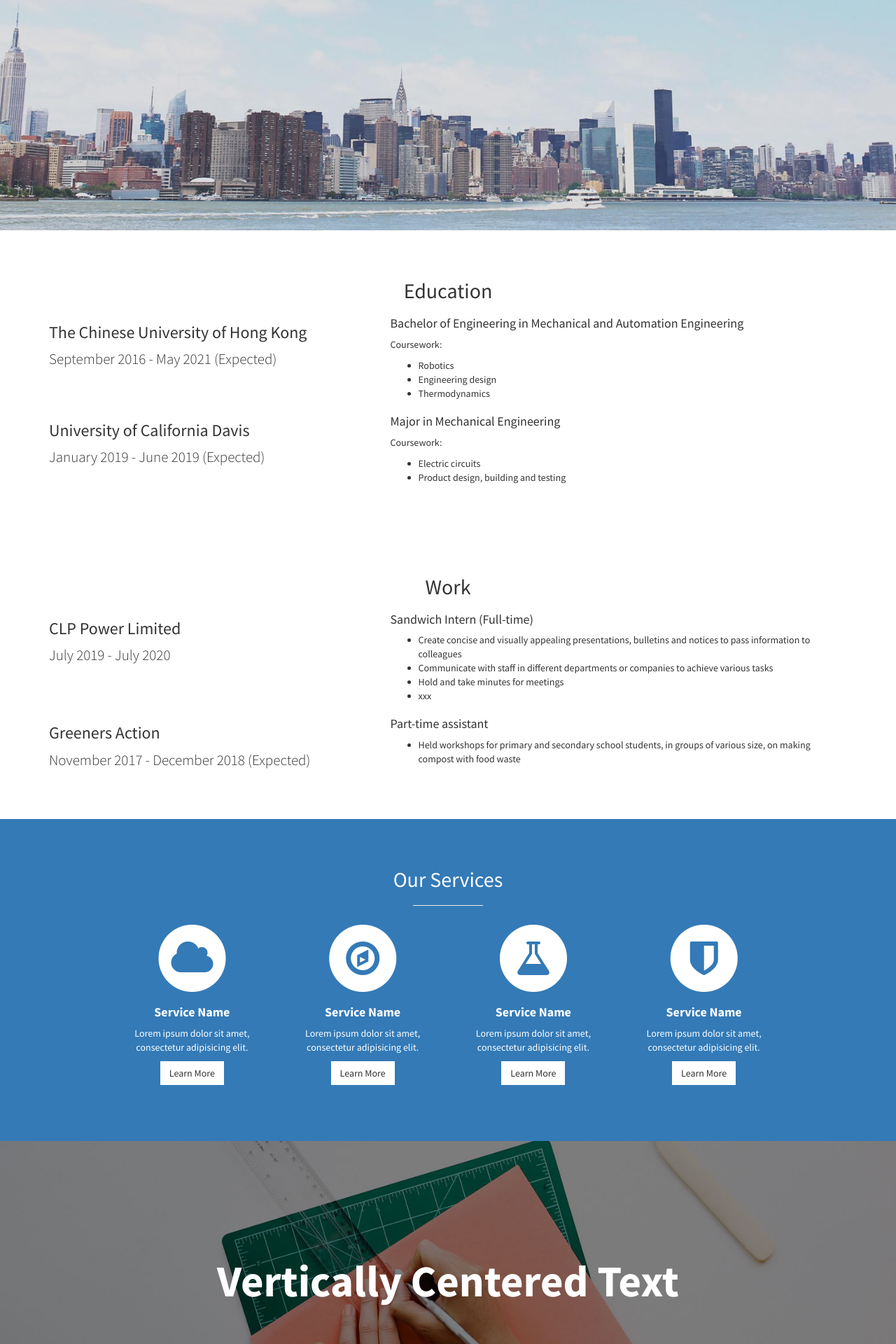
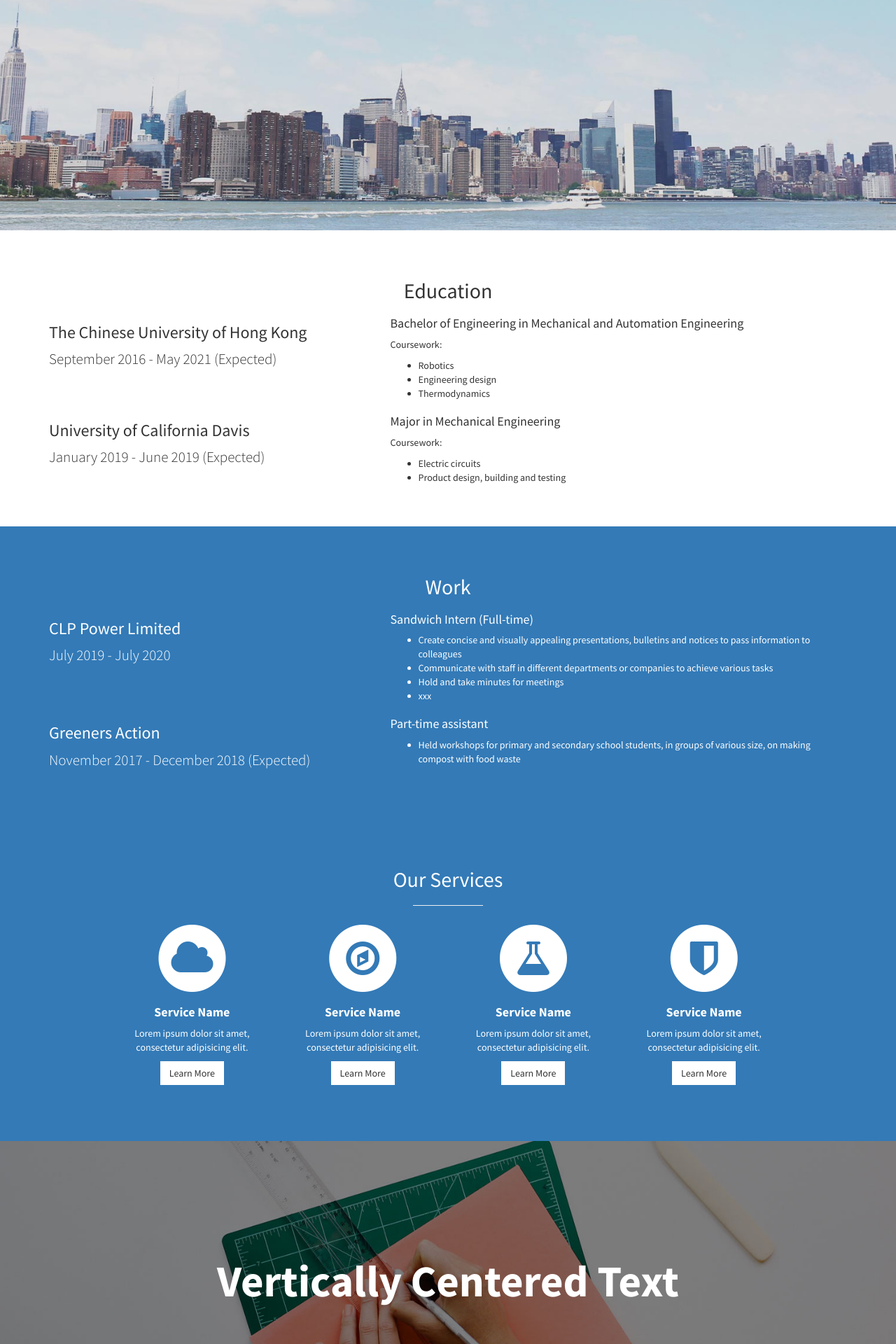
Before and after one commit to leelacceber/stylish-portfolio-jekyll-master, a Jekyll site: the page built from index.html, in a window 1280 px wide. Shown: the part 571-2491 px from the top of the page at 70% size. Built offline with Jekyll 4.4.1, drawn with Linux system fonts in a browser that asks for light colours.

Commit message:
Update work.html

```diff
--- a/_includes/work.html
+++ b/_includes/work.html
@@ -1,4 +1,4 @@
-<section id="work" class="simple-text">
+<section id="work" class="simple-text bg-primary">
   <div class="container">
     <div class="row">
       <div class="col-lg-12 text-center">
```
